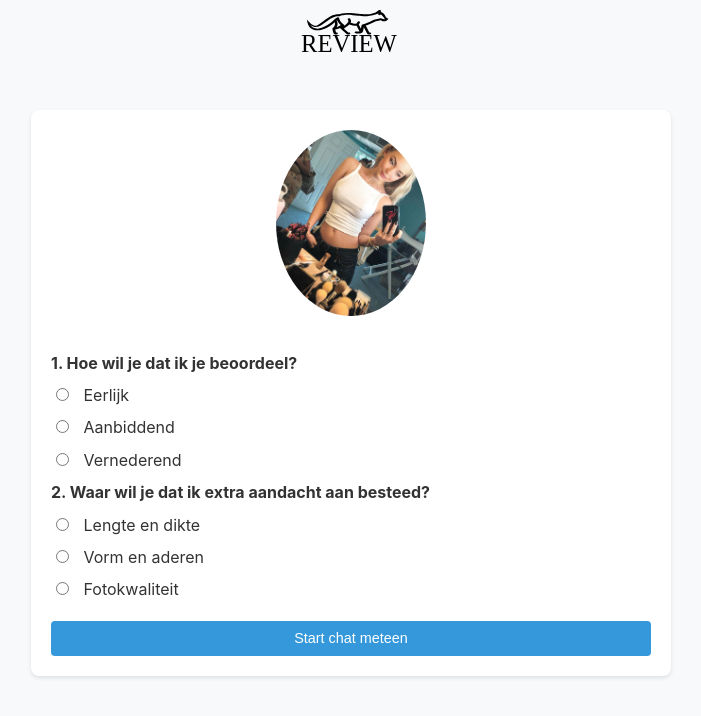
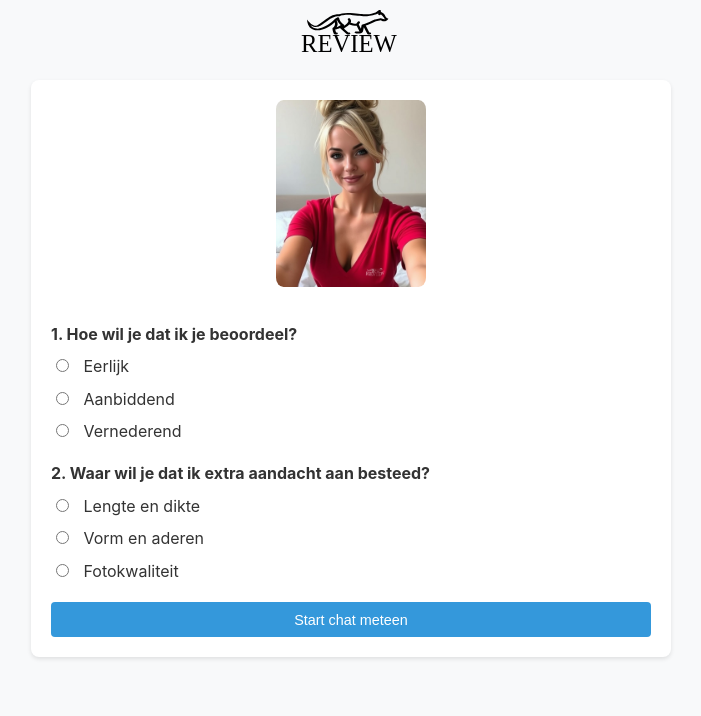
Before and after one commit to VixenReview/landingpagenederland, a plain HTML site: page enquete.html in a window 1280 px wide. Shown: the whole page, without its empty margins (289-990 px from the left). Drawn offline with Linux system fonts and the light colour scheme.

Commit message:
Update enquete.html

```diff
--- a/enquete.html
+++ b/enquete.html
@@ -12,6 +12,7 @@
             color: #333;
             margin: 0; /* Verwijder standaardmarges */
             padding: 0;
+            overflow-x: hidden; /* Voorkom horizontale scrollbalken op mobiel */
         }
 
         /* Logo bovenaan */
@@ -24,14 +25,15 @@
         .logo {
             width: 100px;
             height: auto;
+            max-width: 100%;
         }
 
         /* Container */
         .container {
-            width: 100%;
+            width: 90%;
             padding: 10px;
             max-width: 600px;
-            margin: 50px auto;
+            margin: 20px auto;
             background-color: white;
             border-radius: 8px;
             box-shadow: 0 2px 4px rgba(0,0,0,0.1);
@@ -41,21 +43,26 @@
         /* Profielfoto */
         .profile-photo {
             width: 150px;
+            max-width: 100%;
             height: auto;
-            border-radius: 50%; /* Maak de afbeelding rond */
+            border-radius: 5%; /* Aanpassen indien je een rondere foto wilt */
             margin-bottom: 20px;
         }
 
         /* Labels en formulier-elementen */
-        label {
+        .question {
+            margin-bottom: 20px;
+            text-align: left;
+        }
+
+        .question label {
             display: block;
             font-size: 1rem;
             margin: 10px 0;
             color: #333;
-            text-align: left;
         }
 
-        input[type="radio"] {
+        .question input[type="radio"] {
             margin-right: 10px;
         }
 
@@ -117,7 +124,7 @@
 
     <div class="container">
         <!-- Profielfoto van Linda -->
-        <img src="images/Blondetshirt.jpg" alt="Profielfoto van Linda" class="profile-photo">
+        <img src="images/blondemetlogo kopie.jpg" alt="Profielfoto van Linda" class="profile-photo">
 
         <!-- Enquêteformulier -->
         <form id="surveyForm">
```
